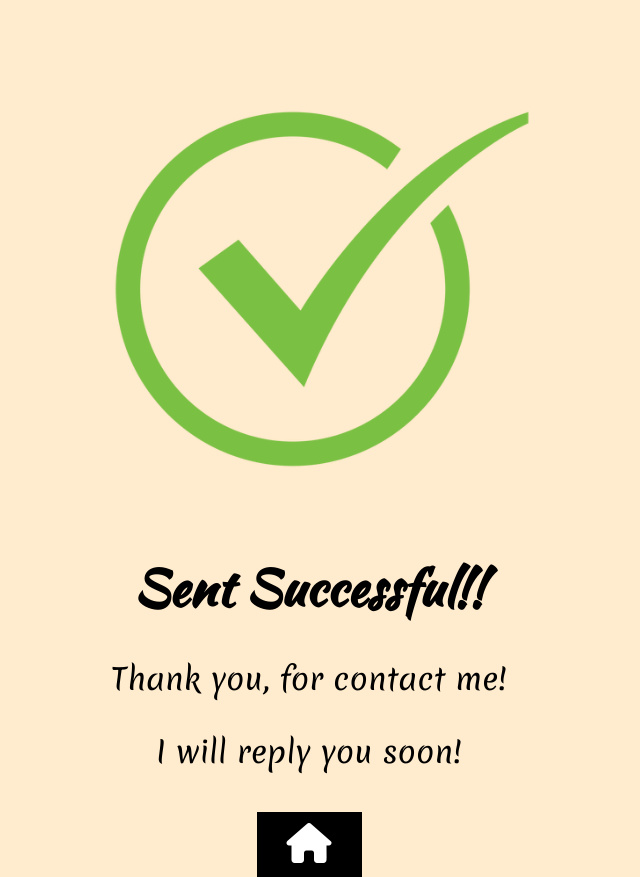
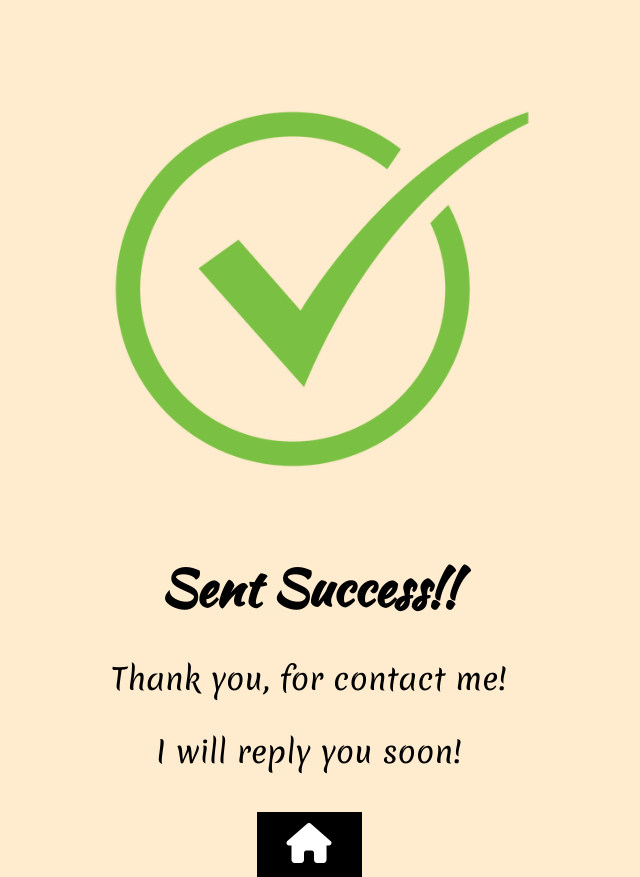
Before and after one commit to chawit033/Portfolio, a website built with Parcel: page success.html in a window 1280 px wide. Shown: the whole page, without its empty margins (331-971 px from the left). Built offline with nearby package versions, Linux system fonts and the light colour scheme.

Commit message:
fix thirdPage

```diff
--- a/success.html
+++ b/success.html
@@ -11,7 +11,7 @@
 <body>
     <div class="head">
         <img src="/img/check2.png" alt="check">
-        <h1>Sent Successful!!</h1>
+        <h1>Sent Success!!</h1>
         <p>Thank you, for contact me!</p>
         <p>I will reply you soon!</p>
         <div class="link">
```
